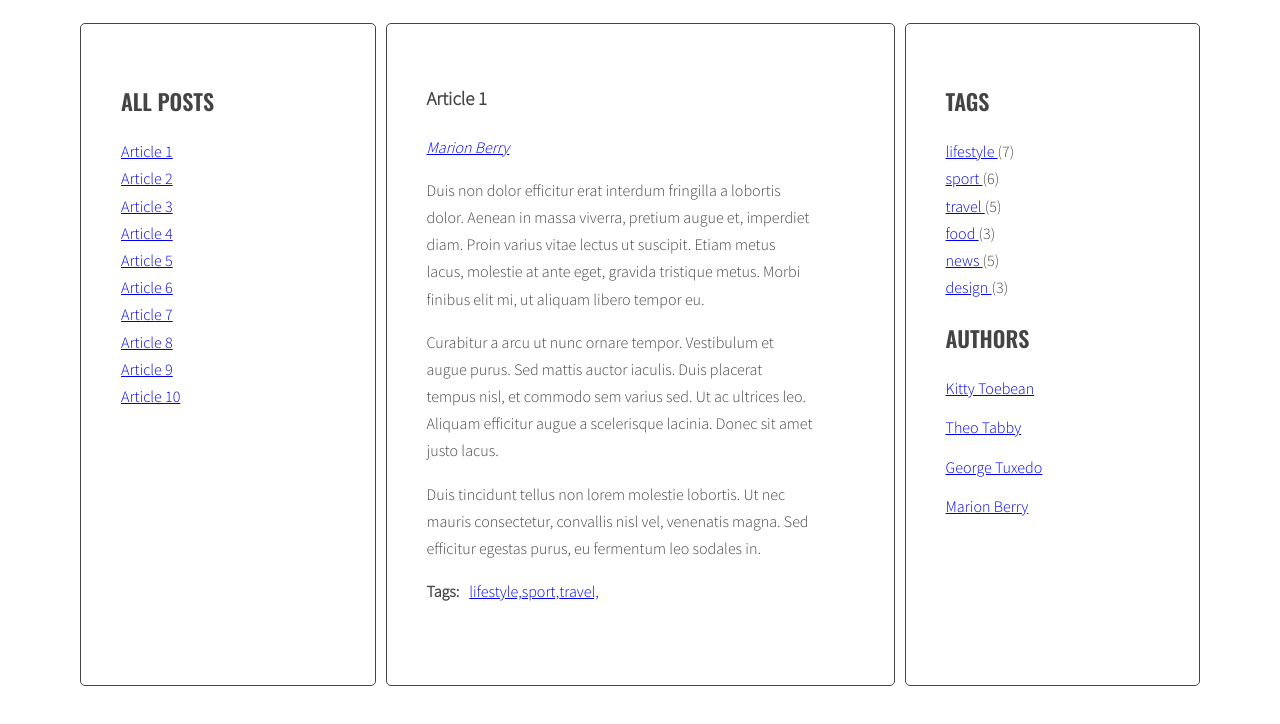
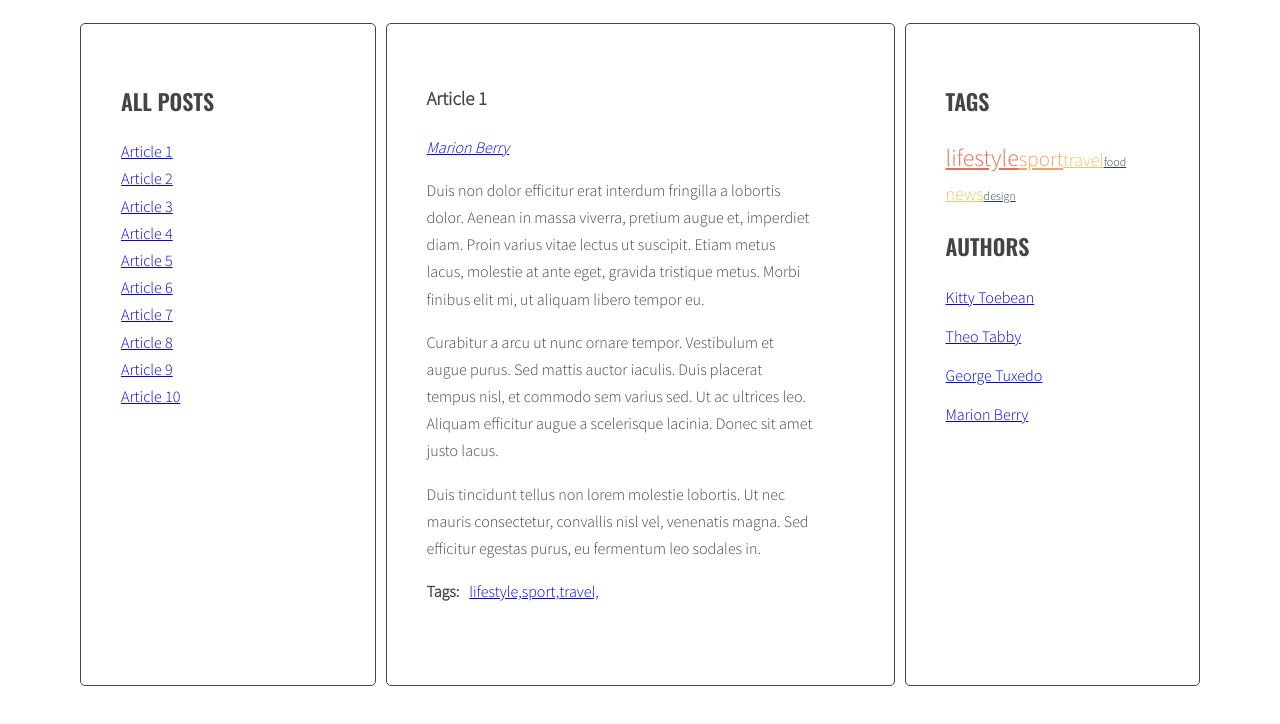
Before and after one commit to patrickkarney/javascript-blog, a website: page index.html in a window 1280 px wide. Shown: the part 220-944 px from the top of the page. Drawn offline with nearby package versions, Linux system fonts and the light colour scheme.

Commit message:
Add styling to tag cloud

```diff
--- a/js/script.js
+++ b/js/script.js
@@ -90,17 +90,17 @@
   function calculateTagClass(count, params){
     /* create const "maxParamsDiff" for counting difference between "params.max" and "params.min"*/
     const  maxParamsDiff = params.max - params.min;
-    console.log('Różnica maksymalna parametrów: ', maxParamsDiff);
+    //console.log('Różnica maksymalna parametrów: ', maxParamsDiff);
     /*create const "paramsDiff" for counting difference between "count" and "params.min" */
     const paramsDiff = count - params.min;
-    console.log('różnica od danego parametru: ', paramsDiff);
+    //console.log('różnica od danego parametru: ', paramsDiff);
     /*create const for countig the quotient "paramsDiff"/"maxParamsDiff" */
     const quotient = paramsDiff/maxParamsDiff;
-    console.log('iloraz: ', quotient);
+    //console.log('iloraz: ', quotient);
     /*Use Math.floor for findig the class size */
     const classNumber = Math.floor( quotient*(optCloudClassCount - 1) + 1);
-    console.log('classNumber: ', classNumber);
-    return classNumber;
+    //console.log('classNumber: ', classNumber);
+    return optCloudClassPrefix + classNumber;
 
   }
 
@@ -152,8 +152,8 @@
     /* [NEW] START LOOP: for each tag in allTags: */
     for(let tag in allTags){
       /* [NEW] generate code of a link and add it to allTagsHTML */
-      allTagsHTML += '<li><a href="#tag-' + tag + '" class="' + calculateTagClass(allTags[tag], tagsParams) + '"><span>' + tag + ' </span></a>' + ' (' + allTags[tag] + ') </li>';
-      console.log('calculateTagClass: ', calculateTagClass(allTags[tag], tagsParams));
+      allTagsHTML += '<li><a href="#tag-' + tag + '" class="' + calculateTagClass(allTags[tag], tagsParams) + '"><span>' + tag + ' </span></a></li>';
+      console.log('allTagsHTML: ', allTagsHTML);
     }
     /* [NEW] END LOOP: for each tag in allTags: */
 
--- a/sass/style.scss
+++ b/sass/style.scss
@@ -92,8 +92,14 @@
 .list-horizontal {
   li {
     display: inline-block;
+
   }
 }
+
+.tags li{
+  display: inline-block;
+}
+
 
 /* Authors */
 
@@ -128,4 +134,36 @@
   p {
     margin: 0 10px 0 0;
   }
+
+/*Tag Cloud*/
+
 }
+.tag-size-1 {
+  justify-content: space-around;
+  font-size: 12px;
+  color: #264653;
+}
+
+.tag-size-2 {
+  justify-content: space-around;
+  font-size: 15px;
+  color: #2A9D8F;
+}
+
+.tag-size-3 {
+  justify-content: space-around;
+  font-size: 18px;
+  color: #E9C46A;
+}
+
+.tag-size-4 {
+  justify-content: space-around;
+  font-size: 21px;
+  color: #F4A261;
+}
+
+.tag-size-5 {
+  justify-content: space-around;
+  font-size: 24px;
+  color: #E76F51;
+}
```
Also changed, not shown: css/style.css, 1 other file.
